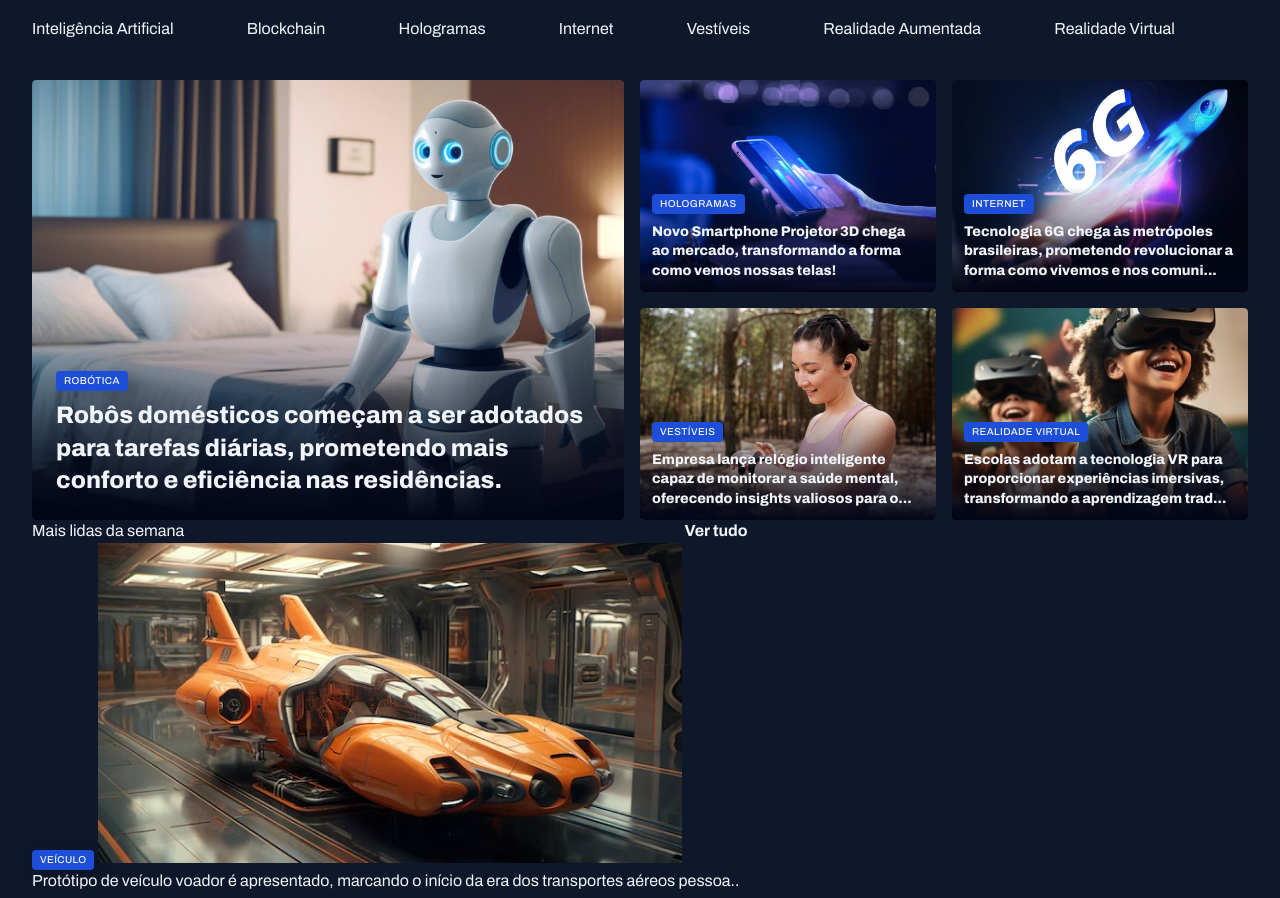
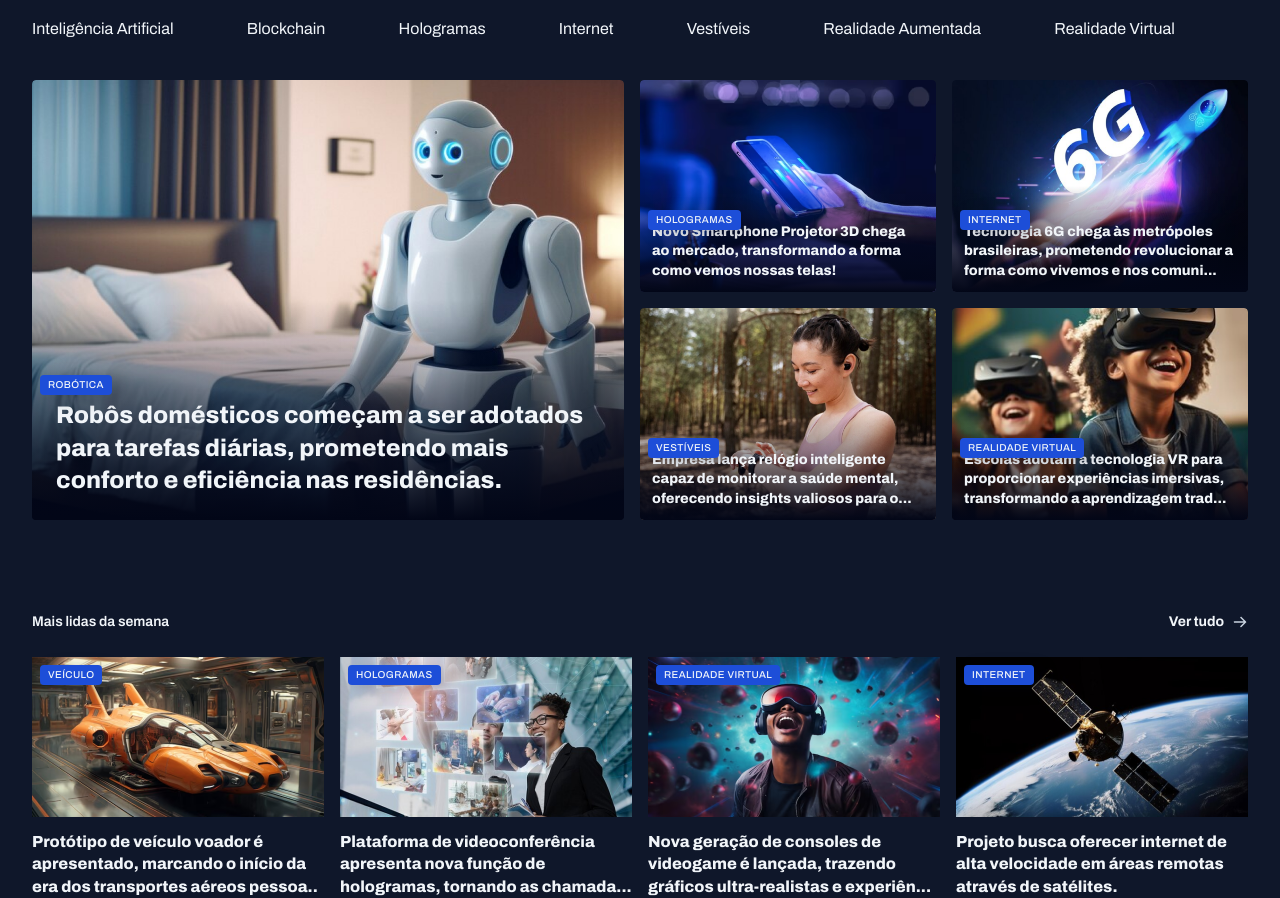
Before and after one commit to leoemidio/ROCKETSEAT, a plain HTML site: page projeto-portal-de-noticias/index.html in a window 1280 px wide. Shown: the part 54-952 px from the top of the page. Drawn offline with Linux system fonts and the light colour scheme; a web font is replaced by a local one.

Commit message:
aplicando estilos na seção mais lidas da semana

```diff
--- a/projeto-portal-de-noticias/index.html
+++ b/projeto-portal-de-noticias/index.html
@@ -118,31 +118,40 @@
         <div class="grid gap-16">
           <figure>
             <span class="content-tag">Veículo</span>
-            <img src="assets/images/Image 06.png" alt="">
+            <img src="assets/images/Image 06.png" alt="" />
             <p>
-              Protótipo de veículo voador é apresentado, marcando o início da era dos transportes aéreos pessoa..
+              Protótipo de veículo voador é apresentado, marcando o início da
+              era dos transportes aéreos pessoa..
             </p>
           </figure>
           <figure>
             <span class="content-tag">hologramas</span>
-            <img src="assets/images/Image 07.png" alt="Plataforma de videoconferência apresenta nova função de hologramas, tornando as chamadas virtuais mais realistas e envolventes.">
+            <img
+              src="assets/images/Image 07.png"
+              alt="Plataforma de videoconferência apresenta nova função de hologramas, tornando as chamadas virtuais mais realistas e envolventes."
+            />
             <p>
-              Plataforma de videoconferência apresenta nova função de hologramas, tornando as chamada...
-
+              Plataforma de videoconferência apresenta nova função de
+              hologramas, tornando as chamada...
             </p>
           </figure>
           <figure>
             <span class="content-tag">Realidade Virtual</span>
-            <img src="assets/images/Image 08.png" alt="Nova geração de consoles de videogame é lançada, trazendo gráficos ultra-realistas e experiências de jogo totalmente envolventes.">
+            <img
+              src="assets/images/Image 08.png"
+              alt="Nova geração de consoles de videogame é lançada, trazendo gráficos ultra-realistas e experiências de jogo totalmente envolventes."
+            />
             <p>
-             Nova geração de consoles de videogame é lançada, trazendo gráficos ultra-realistas e experiên...
+              Nova geração de consoles de videogame é lançada, trazendo gráficos
+              ultra-realistas e experiên...
             </p>
           </figure>
           <figure>
             <span class="content-tag">Internet</span>
-            <img src="assets/images/Image 09.png" alt="">
+            <img src="assets/images/Image 09.png" alt="" />
             <p>
-             Projeto busca oferecer internet de alta velocidade em áreas remotas através de satélites.
+              Projeto busca oferecer internet de alta velocidade em áreas
+              remotas através de satélites.
             </p>
           </figure>
         </div>
--- a/projeto-portal-de-noticias/styles/global.css
+++ b/projeto-portal-de-noticias/styles/global.css
@@ -53,7 +53,8 @@ img{
 }
 
 main{
-  margin-top:40px
+  margin-top:40px;
+  gap: 80px;
 }
 
 .content-tag {
--- a/projeto-portal-de-noticias/styles/sections.css
+++ b/projeto-portal-de-noticias/styles/sections.css
@@ -1,3 +1,26 @@
+section header {
+  border-top: 1px solid var(--stroke-color);
+  padding-block: 12px 24px;
+  font: var(--text-span);
+
+  a {
+  justify-self: end;
+  align-items: center;
+  gap: 8px;
+
+  span{
+    background-image: url(../assets/icons/ArrowRight.png);
+    width: 16px;
+    height: 16px;
+  }
+
+  &:hover span {
+    background-image: url(../assets/icons/ArrowRight-hover.svg);
+  }
+}
+
+}
+
 #featured {
   img {
     height: 100%;
@@ -39,3 +62,30 @@
 
   }
 }
+
+#weekly {
+
+&>div {
+  grid-template-columns: repeat(4, 292px);
+}
+
+  img {
+    height: 160px;
+
+  }
+}
+
+figure {
+  position: relative;
+
+  .content-tag{
+    position: absolute;
+    top: 8px;
+    left: 8px;
+    }
+}
+
+p {
+  margin-top: 8px;
+  font-weight: 800;
+}
```
